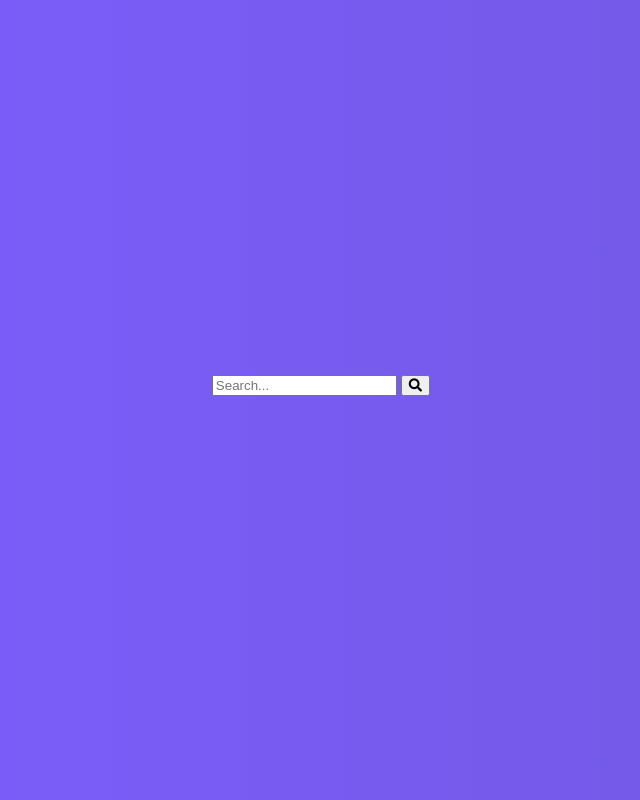
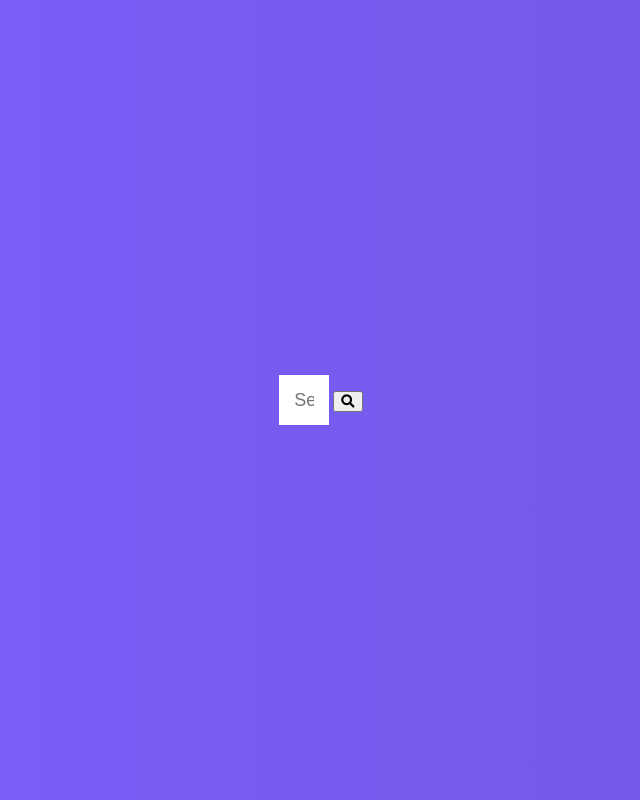
Before and after one commit to o0p/hidden-search-widget, a plain HTML site: page index.html in a window 1280 px wide. Shown: the whole page, without its empty margins (319-959 px from the left). Drawn offline with Linux system fonts and the light colour scheme.

Commit message:
Add search input style

```diff
--- a/style.css
+++ b/style.css
@@ -19,3 +19,13 @@ body {
     position: relative;
     height: 3.125rem;
 }
+
+.search .input {
+    background-color: white;
+    border: 0;
+    font-size: 1.125rem;
+    padding: 0.9375rem;
+    height: 3.125rem;
+    width: 3.125rem;
+    transition: width 0.3s ease;
+}
```
